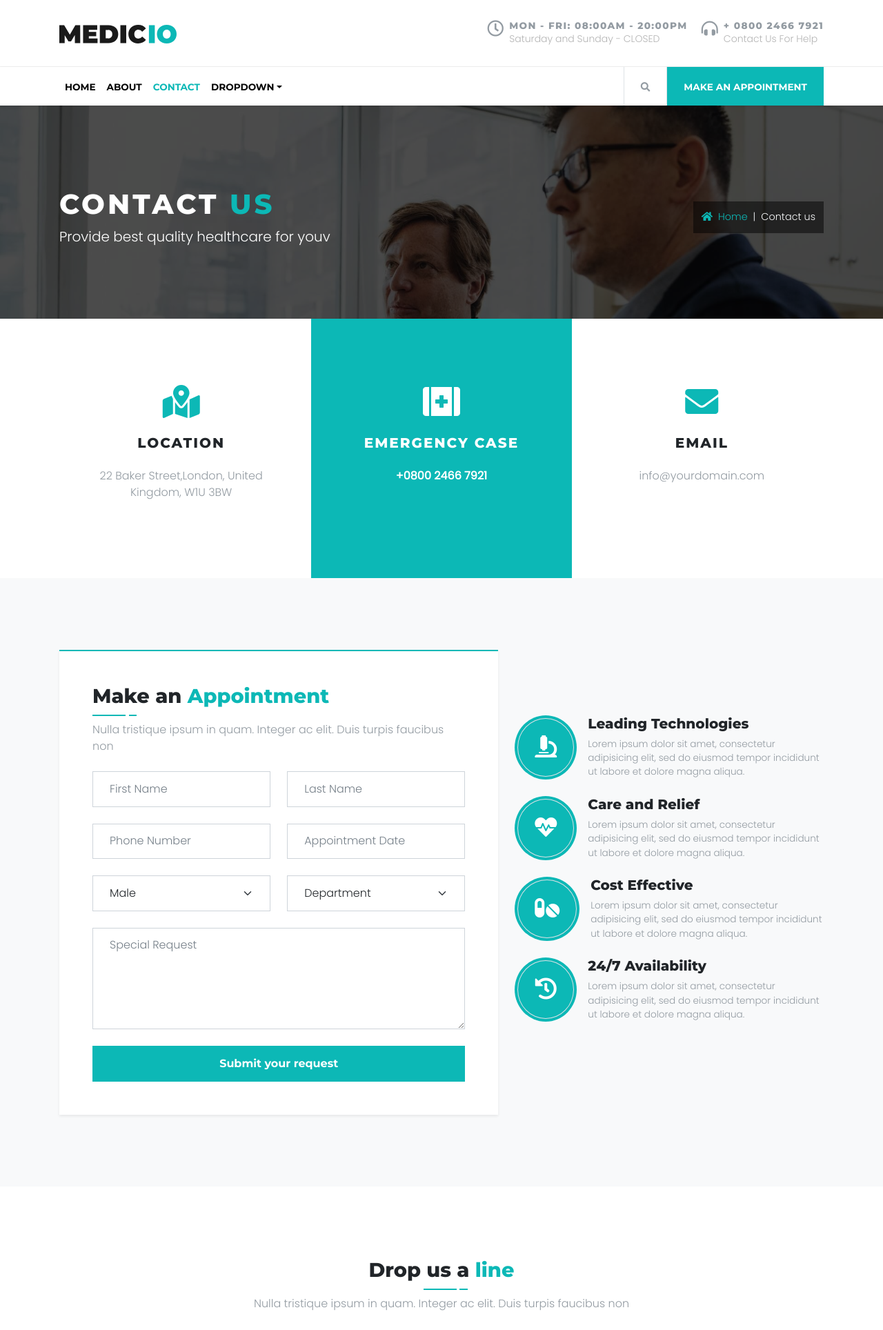
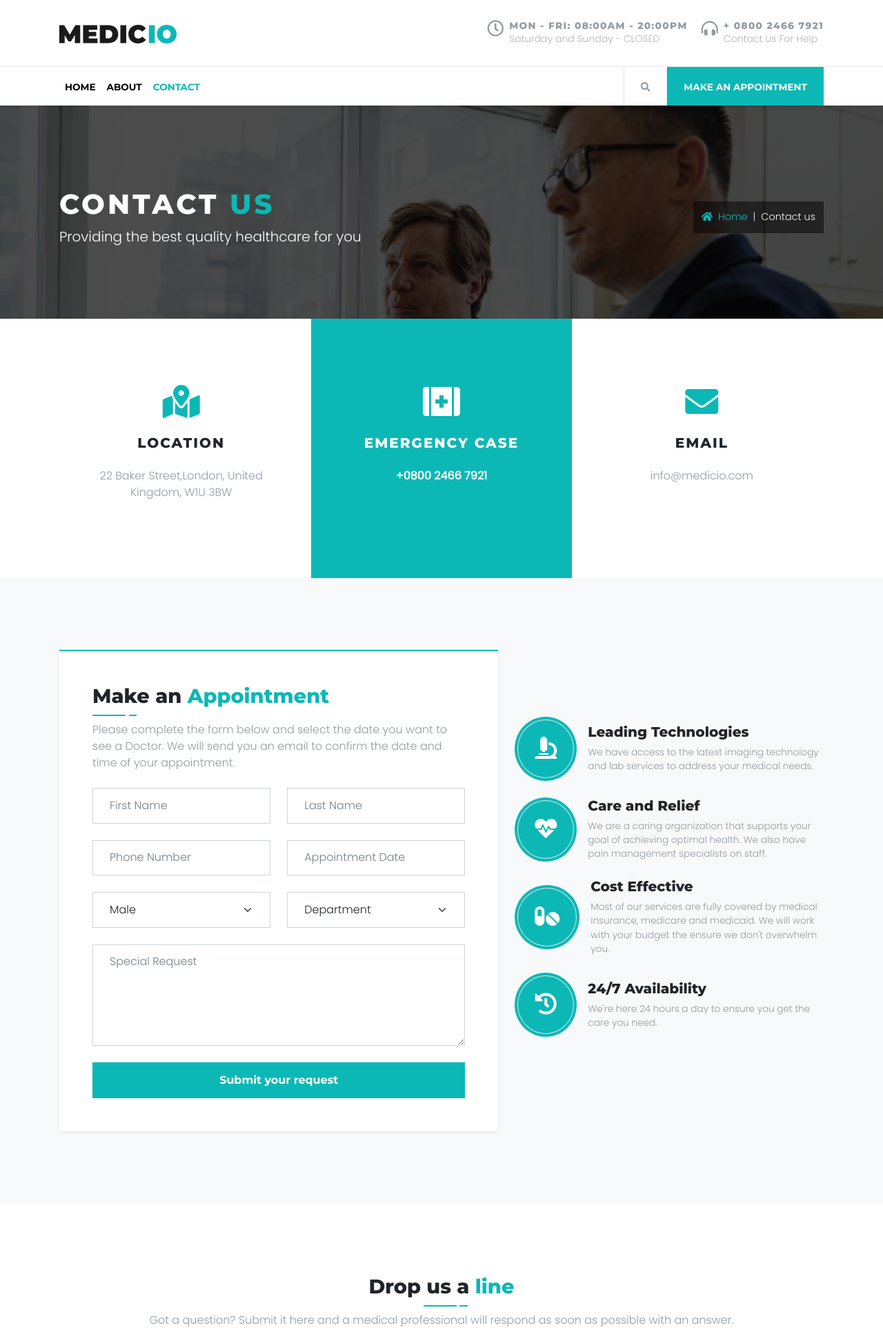
Before and after one commit to drobb2020/django-dental-website, a Django app: page /contact/ in a window 1280 px wide. Shown: the top 1928 px of the page at 69% size. Run offline with Django 3.2, Linux system fonts and the light colour scheme; some libraries are stand-ins or nearby versions.

Commit message:
minor updates

```diff
--- a/templates/core/contact.html
+++ b/templates/core/contact.html
@@ -8,7 +8,7 @@
         <div class="row align-items-lg-center gy-4">
           <div class="col-lg-7 order-2 order-lg-1">
             <h1 class="text-uppercase text-white">Contact <span class="text-primary">Us</span></h1>
-            <p class="lead text-white mb-0">Provide best quality healthcare for youv</p>
+            <p class="lead text-white mb-0">Providing the best quality healthcare for you</p>
           </div>
           <div class="col-lg-5 order-1 order-lg-2 text-lg-end">
             <!-- Breadcrumb-->
@@ -52,7 +52,7 @@
           <div class="col-lg-4 text-center">
             <div class="p-5 my-lg-5"><i class="fas fa-3x mb-4 fa-envelope text-primary"></i>
               <h3 class="h5 text-uppercase mb-4">Email</h3>
-              <p class="text-muted">info@yourdomain.com</p>
+              <p class="text-muted">info@medicio.com</p>
             </div>
           </div>
         </div>
@@ -66,7 +66,7 @@
             <div class="card border-0 shadow-sm">
               <div class="card-body p-5 border-top border-primary border-2">
                 <h2 class="lined">Make an <span class="text-primary">Appointment</span></h2>
-                <p class="text-muted mb-4">Nulla tristique ipsum in quam. Integer ac elit. Duis turpis faucibus non</p>
+                <p class="text-muted mb-4">Please complete the form below and select the date you want to see a Doctor. We will send you an email to confirm the date and time of your appointment.</p>
                 <form class="make-appointment-form" action="!#">
                   <div class="row gy-4">
                     <div class="col-lg-6">
@@ -98,7 +98,7 @@
                       </select>
                     </div>
                     <div class="col-lg-12">
-                      <textarea class="form-control" name="sepcialRequest" rows="5" placeholder="Special Request"></textarea>
+                      <textarea class="form-control" name="specialRequest" rows="5" placeholder="Special Request"></textarea>
                     </div>
                     <div class="col-lg-12">
                       <button class="btn btn-primary w-100" type="submit">Submit your request</button>
@@ -116,7 +116,7 @@
                 </div>
                 <div class="ms-3">
                   <h3 class="h5">Leading Technologies</h3>
-                  <p class="text-muted text-sm mb-0">Lorem ipsum dolor sit amet, consectetur adipisicing elit, sed do eiusmod tempor incididunt ut labore et dolore magna aliqua.</p>
+                  <p class="text-muted text-sm mb-0">We have access to the latest imaging technology and lab services to address your medical needs.</p>
                 </div>
               </li>
               <li class="d-flex align-items-center pb-4">
@@ -125,7 +125,7 @@
                 </div>
                 <div class="ms-3">
                   <h3 class="h5">Care and Relief</h3>
-                  <p class="text-muted text-sm mb-0">Lorem ipsum dolor sit amet, consectetur adipisicing elit, sed do eiusmod tempor incididunt ut labore et dolore magna aliqua.</p>
+                  <p class="text-muted text-sm mb-0">We are a caring organization that supports your goal of achieving optimal health. We also have pain management specialists on staff.</p>
                 </div>
               </li>
               <li class="d-flex align-items-center pb-4">
@@ -134,7 +134,7 @@
                 </div>
                 <div class="ms-3">
                   <h3 class="h5">Cost Effective</h3>
-                  <p class="text-muted text-sm mb-0">Lorem ipsum dolor sit amet, consectetur adipisicing elit, sed do eiusmod tempor incididunt ut labore et dolore magna aliqua.</p>
+                  <p class="text-muted text-sm mb-0">Most of our services are fully covered by medical insurance, medicare and medicaid. We will work with your budget the ensure we don't overwhelm you.</p>
                 </div>
               </li>
               <li class="d-flex align-items-center pb-4">
@@ -143,7 +143,7 @@
                 </div>
                 <div class="ms-3">
                   <h3 class="h5">24/7 Availability</h3>
-                  <p class="text-muted text-sm mb-0">Lorem ipsum dolor sit amet, consectetur adipisicing elit, sed do eiusmod tempor incididunt ut labore et dolore magna aliqua.</p>
+                  <p class="text-muted text-sm mb-0">We're here 24 hours a day to ensure you get the care you need.</p>
                 </div>
               </li>
             </ul>
@@ -155,7 +155,7 @@
     <section>
       <div class="container text-center">
         <h2 class="lined lined-center">Drop us a <span class="text-primary">line</span></h2>
-        <p class="text-muted mb-5">Nulla tristique ipsum in quam. Integer ac elit. Duis turpis faucibus non</p>
+        <p class="text-muted mb-5">Got a question? Submit it here and a medical professional will respond as soon as possible with an answer.</p>
         <div class="row">
           <div class="col-lg-7 mx-auto">
             <div class="card border-0 shadow-sm">
--- a/templates/core/test.html
+++ b/templates/core/test.html
@@ -1,4 +1,7 @@
-{% extends "base.html" %} {% load static %} {% block content %}
+{% extends "base.html" %}
+
+{% load static %}
+{% block content %}
 
 <div class="container py-5">
   <h1>Bootstrap(ious) 5 Boilerplate</h1>
--- a/templates/partials/footer.html
+++ b/templates/partials/footer.html
@@ -4,12 +4,10 @@
       <div class="col-lg-3">
         <h2 class="h5 lined text-white mb-4">About</h2>
         <p class="text-muted text-sm">
-          Lorem ipsum dolor sit amet, consectetur adipisicing elit, sed do
-          eiusmod tempor incididunt ut labore et dolore.
+          A caring and dedicated staff of Doctors and professional healthcare workers that are here to assist you with your healthcare needs.
         </p>
         <p class="text-muted text-sm">
-          Duis aute irure dolor in reprehenderit in voluptate velit esse cillum
-          dolore.
+          We're here 24/7 so you can easily contact us when you need help.
         </p>
         <ul class="list-inline mb-0">
           <li class="list-inline-item">
--- a/templates/partials/navbar.html
+++ b/templates/partials/navbar.html
@@ -75,26 +75,6 @@
               >Contact</a
             >
           </li>
-          <li class="nav-item dropdown">
-            <a
-              class="nav-link text-uppercase letter-spacing-0 dropdown-toggle"
-              id="navbarDropdown"
-              href="#"
-              role="button"
-              data-bs-toggle="dropdown"
-              aria-haspopup="true"
-              aria-expanded="false"
-              >Dropdown</a
-            >
-            <div
-              class="dropdown-menu border-0 border-top border-2 border-primary shadow-sm mt-0"
-              aria-labelledby="navbarDropdown"
-            >
-              <a class="dropdown-item" href="#!">Action</a
-              ><a class="dropdown-item" href="#!">Another action</a
-              ><a class="dropdown-item" href="#!">Something else here</a>
-            </div>
-          </li>
         </ul>
         <ul class="navbar-nav ms-auto">
           <li class="nav-item">
```
Also changed, not shown: .markdownlint.json, README.md, templates/core/readme.txt.
